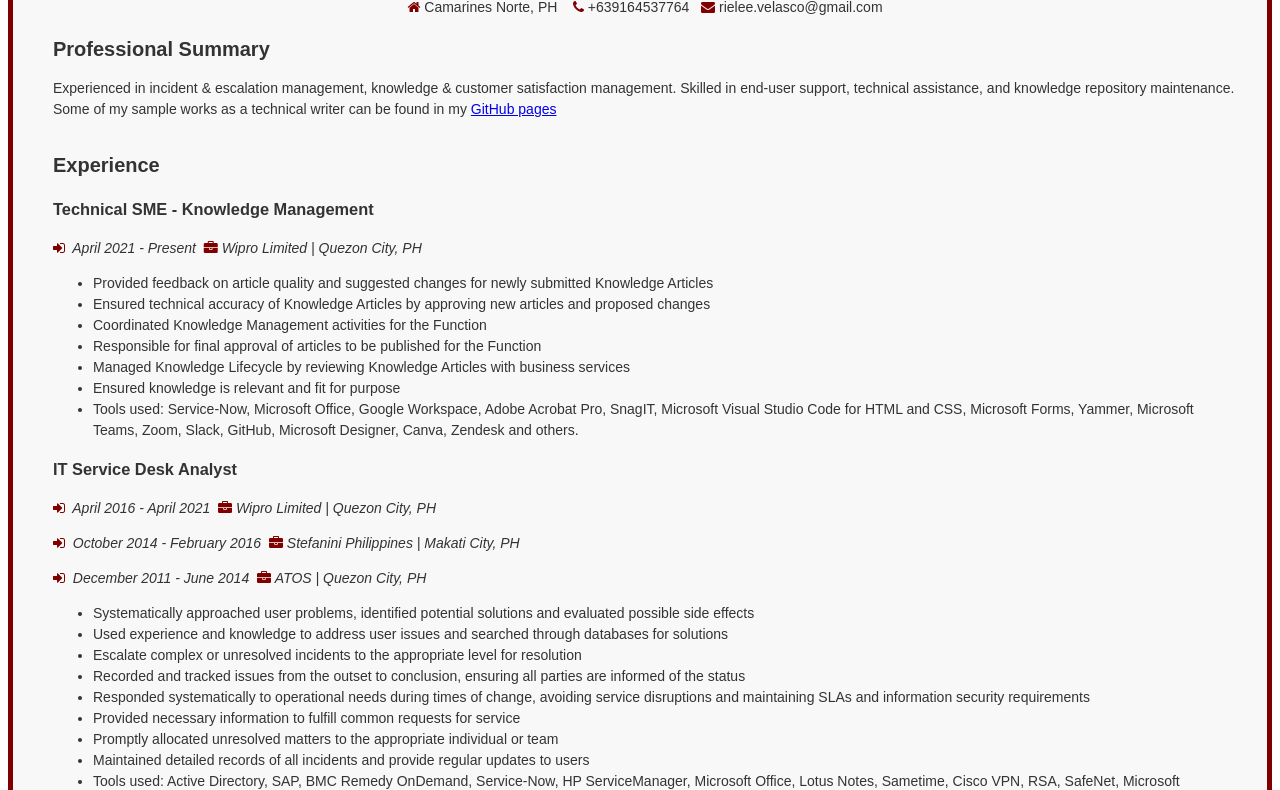
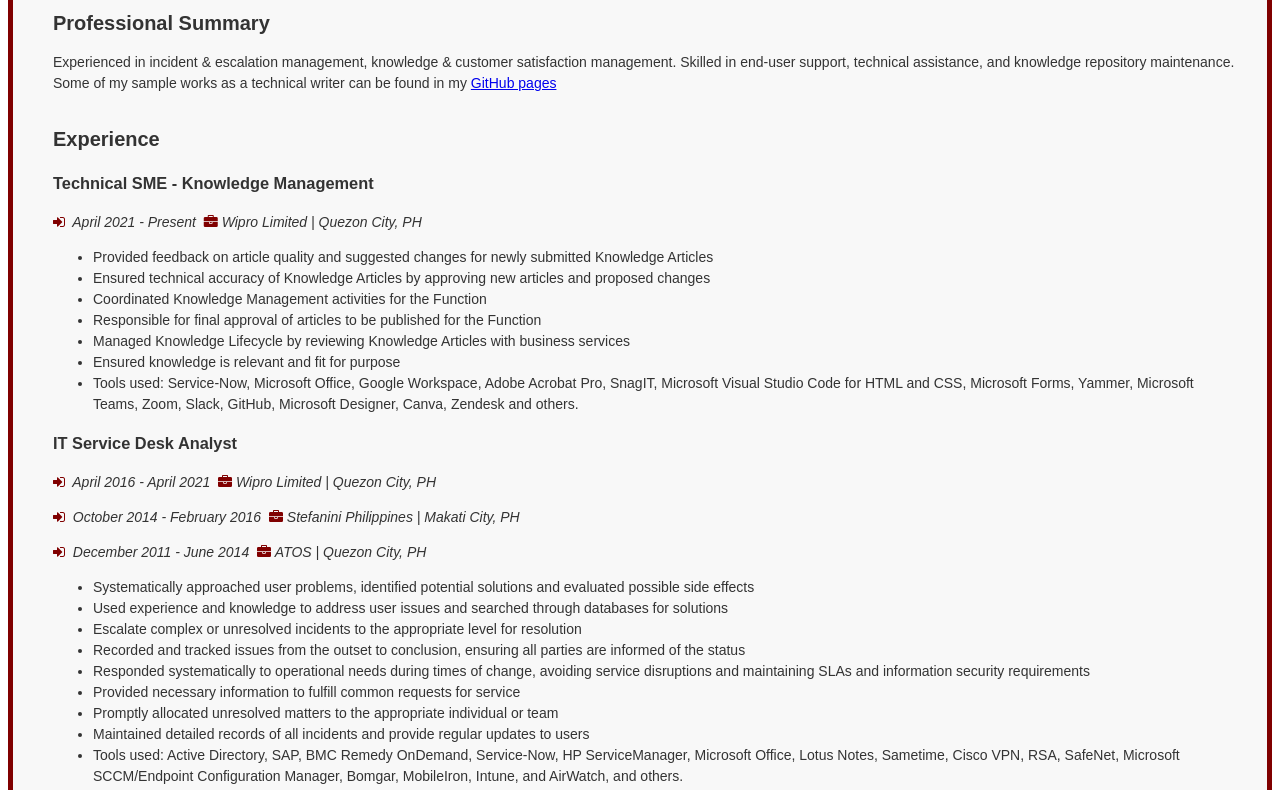
Before and after one commit to Rielee-Velasco/MyResume, a plain HTML site: page index.html in a window 1280 px wide. Shown: the part 108-898 px from the top of the page. Drawn offline with Linux system fonts and the light colour scheme.

Commit message:
Update index.html

```diff
--- a/index.html
+++ b/index.html
@@ -13,14 +13,7 @@
     <div class="container">
       <header>
         <h1>Rielee Velasco</h1>
-        <p class="contact">
-          <i class="fa fa-home" aria-hidden="true"></i>&nbsp;Camarines Norte, PH
-          &nbsp;&nbsp;
-          <i class="fa fa-phone" aria-hidden="true"></i>
-          +639164537764&nbsp;&nbsp;
-          <i class="fa fa-envelope" aria-hidden="true"></i>
-          rielee.velasco@gmail.com
-        </p>
+
       </header>
       <section class="section">
         <h2 class="section-title">Professional Summary</h2>
```
